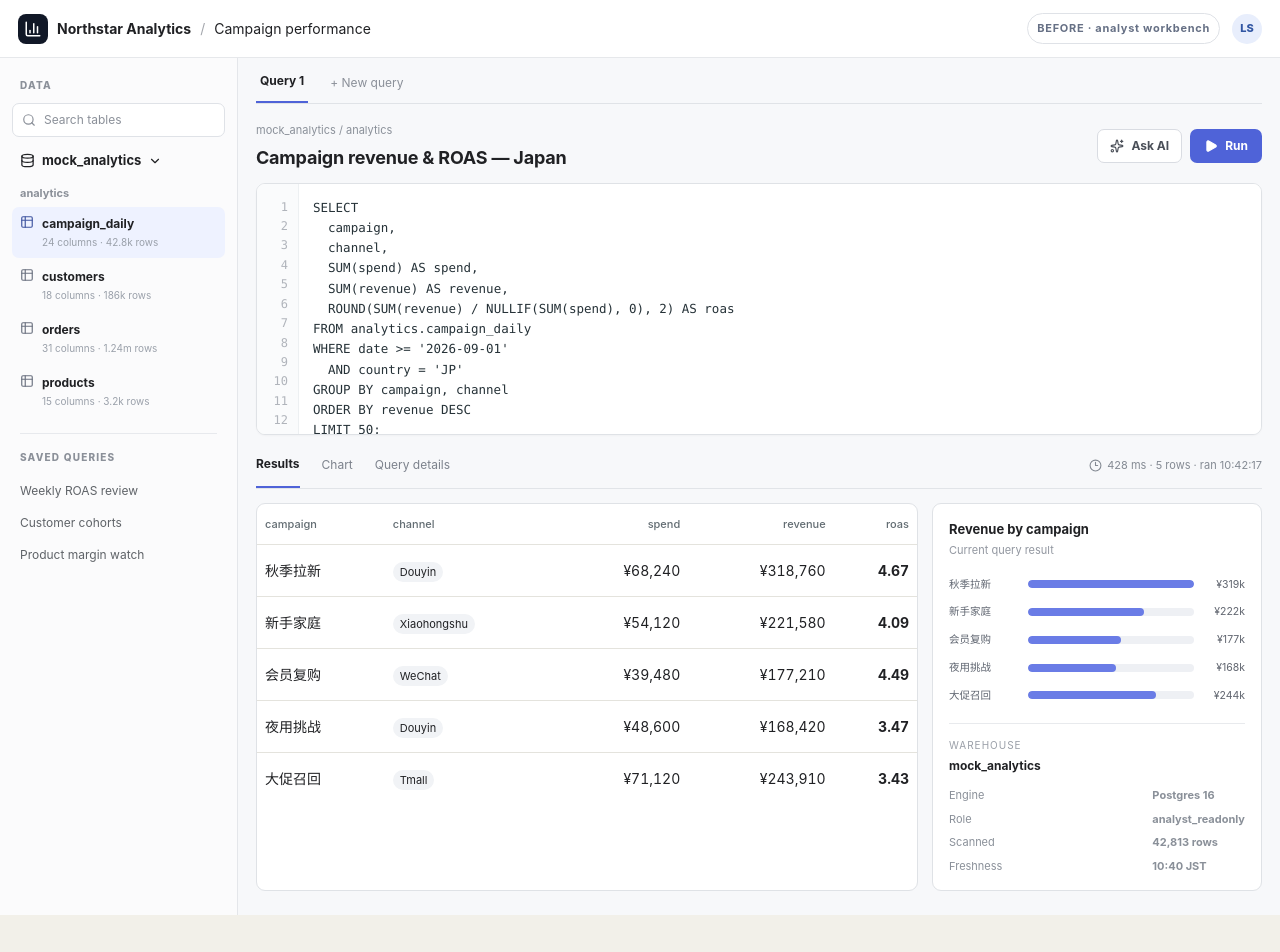
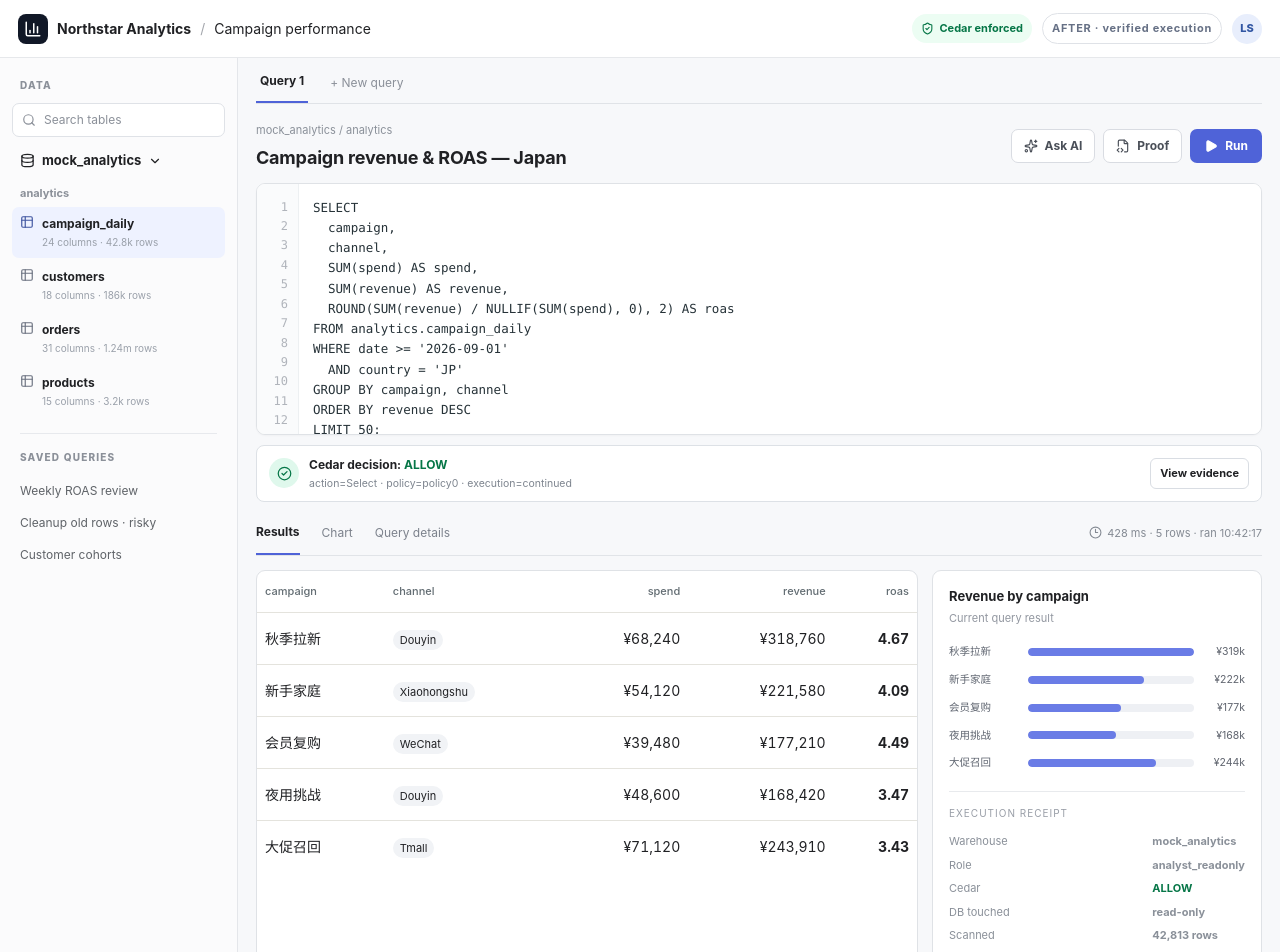
Before and after one commit to liush2yuxjtu/business-world-agent-diaper, a Next.js app: page /cedar-proof in a window 1280 px wide. Shown: the top 952 px of the page. Before the commit the page ends 915 px from the top, so only its background shows below. Built offline with nearby package versions, Linux system fonts and the light colour scheme.

Commit message:
feat: add Cedar verification receipt to analyst workbench

```diff
--- a/app/cedar-proof/page.tsx
+++ b/app/cedar-proof/page.tsx
@@ -1,18 +1,22 @@
 "use client";
 
-import { useMemo, useState } from "react";
+import { useMemo, useState, type CSSProperties } from "react";
 import {
   BarChart3,
+  CheckCircle2,
   ChevronDown,
   Clock3,
   Database,
+  FileCode2,
   Play,
   Search,
+  ShieldCheck,
   Sparkles,
   Table2,
+  XCircle,
 } from "lucide-react";
 
-const defaultSql = `SELECT
+const safeSql = `SELECT
   campaign,
   channel,
   SUM(spend) AS spend,
@@ -25,7 +29,39 @@ GROUP BY campaign, channel
 ORDER BY revenue DESC
 LIMIT 50;`;
 
-const rows = [
+const dangerSql = `DELETE FROM analytics.campaign_daily
+WHERE date < '2026-01-01';`;
+
+const cedarPolicy = `permit (
+  principal,
+  action == CedarDemo::Action::"Select",
+  resource == CedarDemo::Database::"mock_analytics"
+);
+
+forbid (
+  principal,
+  action == CedarDemo::Action::"Delete",
+  resource == CedarDemo::Database::"mock_analytics"
+);`;
+
+const leanProof = `inductive SqlAction where
+  | select
+  | delete
+  | other
+  deriving DecidableEq
+
+def cedarAllows : SqlAction → Bool
+  | .select => true
+  | .delete => false
+  | .other => false
+
+theorem read_only_policy_sound
+    (action : SqlAction)
+    (h : cedarAllows action = true) :
+    action = .select := by
+  cases action <;> simp [cedarAllows] at h ⊢`;
+
+const fallbackRows = [
   { campaign: "秋季拉新", channel: "Douyin", spend: 68240, revenue: 318760, roas: 4.67 },
   { campaign: "新手家庭", channel: "Xiaohongshu", spend: 54120, revenue: 221580, roas: 4.09 },
   { campaign: "会员复购", channel: "WeChat", spend: 39480, revenue: 177210, roas: 4.49 },
@@ -40,10 +76,60 @@ const tables = [
   ["products", "15 columns", "3.2k"],
 ];
 
-export default function CedarProofBefore() {
-  const [sql, setSql] = useState(defaultSql);
+type RunResponse = {
+  ok: boolean;
+  executed: boolean;
+  rows?: typeof fallbackRows;
+  cedar?: {
+    decision: "ALLOW" | "DENY" | "ERROR";
+    action: string;
+    determiningPolicies?: string[];
+    message?: string;
+  };
+  runtime?: {
+    scannedRows: number;
+    elapsedMs: number;
+    role: string;
+  };
+};
+
+export default function CedarProofAfter() {
+  const [sql, setSql] = useState(safeSql);
+  const [response, setResponse] = useState<RunResponse>({
+    ok: true,
+    executed: true,
+    rows: fallbackRows,
+    cedar: { decision: "ALLOW", action: "Select", determiningPolicies: ["policy0"] },
+    runtime: { scannedRows: 42813, elapsedMs: 428, role: "analyst_readonly" },
+  });
+  const [running, setRunning] = useState(false);
+  const [proofOpen, setProofOpen] = useState(false);
   const [ranAt, setRanAt] = useState("10:42:17");
-  const maxRevenue = useMemo(() => Math.max(...rows.map((r) => r.revenue)), []);
+
+  const rows = response.rows ?? [];
+  const maxRevenue = useMemo(
+    () => Math.max(1, ...rows.map((r) => r.revenue)),
+    [rows],
+  );
+
+  async function runQuery() {
+    setRunning(true);
+    try {
+      const res = await fetch("/api/cedar-proof", {
+        method: "POST",
+        headers: { "content-type": "application/json" },
+        body: JSON.stringify({ sql }),
+      });
+      const data = (await res.json()) as RunResponse;
+      setResponse(data);
+      setRanAt(new Date().toLocaleTimeString("en-GB", { hour12: false }));
+    } finally {
+      setRunning(false);
+    }
+  }
+
+  const decision = response.cedar?.decision ?? "ERROR";
+  const allowed = decision === "ALLOW";
 
   return (
     <main style={s.shell}>
@@ -55,7 +141,8 @@ export default function CedarProofBefore() {
           <span>Campaign performance</span>
         </div>
         <div style={s.headerActions}>
-          <span style={s.pill}>BEFORE · analyst workbench</span>
+          <span style={s.enforced}><ShieldCheck size={13}/> Cedar enforced</span>
+          <span style={s.pill}>AFTER · verified execution</span>
           <span style={s.avatar}>LS</span>
         </div>
       </header>
@@ -77,9 +164,9 @@ export default function CedarProofBefore() {
           ))}
           <div style={s.sideDivider}/>
           <div style={s.sideTitle}>SAVED QUERIES</div>
-          <div style={s.saved}>Weekly ROAS review</div>
+          <button style={s.savedButton} onClick={()=>setSql(safeSql)}>Weekly ROAS review</button>
+          <button style={s.savedButton} onClick={()=>setSql(dangerSql)}>Cleanup old rows · risky</button>
           <div style={s.saved}>Customer cohorts</div>
-          <div style={s.saved}>Product margin watch</div>
         </aside>
 
         <section style={s.workspace}>
@@ -95,11 +182,9 @@ export default function CedarProofBefore() {
             </div>
             <div style={s.editorActions}>
               <button style={s.secondary}><Sparkles size={14}/> Ask AI</button>
-              <button
-                style={s.run}
-                onClick={() => setRanAt(new Date().toLocaleTimeString("en-GB", {hour12:false}))}
-              >
-                <Play size={14} fill="currentColor"/> Run
+              <button style={s.secondary} onClick={()=>setProofOpen(!proofOpen)}><FileCode2 size={14}/> {proofOpen ? "Hide proof" : "Proof"}</button>
+              <button style={s.run} onClick={runQuery} disabled={running}>
+                <Play size={14} fill="currentColor"/> {running ? "Checking…" : "Run"}
               </button>
             </div>
           </div>
@@ -109,23 +194,52 @@ export default function CedarProofBefore() {
             <textarea value={sql} onChange={(e)=>setSql(e.target.value)} spellCheck={false} style={s.editor}/>
           </div>
 
+          <div style={s.guardrail}>
+            <div style={{...s.decisionDot, background: allowed ? "#dff8ec" : "#fee8e7", color: allowed ? "#067647" : "#b42318"}}>
+              {allowed ? <CheckCircle2 size={15}/> : <XCircle size={15}/>}
+            </div>
+            <div style={{flex:1}}>
+              <div style={s.guardTitle}>Cedar decision: <span style={{color:allowed?"#067647":"#b42318"}}>{decision}</span></div>
+              <div style={s.guardSub}>
+                action={response.cedar?.action ?? "unknown"} · policy={response.cedar?.determiningPolicies?.join(", ") || "default deny"} · execution={response.executed ? "continued" : "stopped before DB"}
+              </div>
+            </div>
+            <button style={s.evidenceButton} onClick={()=>setProofOpen(true)}>View evidence</button>
+          </div>
+
+          {proofOpen && (
+            <div style={s.proofGrid}>
+              <div>
+                <div style={s.proofLabel}>CEDAR POLICY · runtime</div>
+                <pre style={s.proofCode}>{cedarPolicy}</pre>
+              </div>
+              <div>
+                <div style={s.proofLabel}>LEAN · rule-level proof</div>
+                <pre style={s.proofCode}>{leanProof}</pre>
+              </div>
+              <div style={s.boundary}>
+                <strong>Trust boundary</strong>
+                <span>✓ Cedar runtime gates SQL before execution</span>
+                <span>✓ Lean source proves the demo rule “allowed ⇒ SELECT”</span>
+                <span>⚠ Natural language → SQL interpretation is not formally proven</span>
+              </div>
+            </div>
+          )}
+
           <div style={s.resultHeader}>
             <div style={s.resultTabs}>
               <strong style={s.resultTabActive}>Results</strong>
               <span style={s.resultTab}>Chart</span>
               <span style={s.resultTab}>Query details</span>
             </div>
-            <div style={s.runtime}><Clock3 size={13}/> 428 ms · 5 rows · ran {ranAt}</div>
+            <div style={s.runtime}><Clock3 size={13}/> {response.runtime?.elapsedMs ?? 0} ms · {rows.length} rows · ran {ranAt}</div>
           </div>
 
           <div style={s.grid}>
             <div style={s.tablePanel}>
+              {response.executed ? (
                 <table style={s.dataTable}>
-                <thead>
-                  <tr>
-                    <th>campaign</th><th>channel</th><th style={s.num}>spend</th><th style={s.num}>revenue</th><th style={s.num}>roas</th>
-                  </tr>
-                </thead>
+                  <thead><tr><th>campaign</th><th>channel</th><th style={s.num}>spend</th><th style={s.num}>revenue</th><th style={s.num}>roas</th></tr></thead>
                   <tbody>
                     {rows.map((r) => <tr key={r.campaign}>
                       <td>{r.campaign}</td><td><span style={s.channel}>{r.channel}</span></td>
@@ -135,11 +249,18 @@ export default function CedarProofBefore() {
                     </tr>)}
                   </tbody>
                 </table>
+              ) : (
+                <div style={s.blocked}>
+                  <ShieldCheck size={28}/>
+                  <strong>Query was not executed</strong>
+                  <span>Cedar denied this mutation before the database call. Mock data remains unchanged.</span>
+                </div>
+              )}
             </div>
 
             <aside style={s.chartPanel}>
               <div style={s.chartTitle}>Revenue by campaign</div>
-              <div style={s.chartSub}>Current query result</div>
+              <div style={s.chartSub}>{response.executed ? "Current query result" : "No execution result"}</div>
               <div style={s.bars}>
                 {rows.map((r) => (
                   <div key={r.campaign} style={s.barRow}>
@@ -150,13 +271,13 @@ export default function CedarProofBefore() {
                 ))}
               </div>
               <div style={s.detailCard}>
-                <div style={s.detailLabel}>Warehouse</div>
-                <strong>mock_analytics</strong>
+                <div style={s.detailLabel}>Execution receipt</div>
                 <div style={s.detailGrid}>
-                  <span>Engine</span><b>Postgres 16</b>
-                  <span>Role</span><b>analyst_readonly</b>
-                  <span>Scanned</span><b>42,813 rows</b>
-                  <span>Freshness</span><b>10:40 JST</b>
+                  <span>Warehouse</span><b>mock_analytics</b>
+                  <span>Role</span><b>{response.runtime?.role ?? "analyst_readonly"}</b>
+                  <span>Cedar</span><b style={{color:allowed?"#067647":"#b42318"}}>{decision}</b>
+                  <span>DB touched</span><b>{response.executed ? "read-only" : "no"}</b>
+                  <span>Scanned</span><b>{response.runtime?.scannedRows?.toLocaleString() ?? 0} rows</b>
                 </div>
               </div>
             </aside>
@@ -167,12 +288,13 @@ export default function CedarProofBefore() {
   );
 }
 
-const s: Record<string, React.CSSProperties> = {
+const s: Record<string, CSSProperties> = {
   shell:{minHeight:"100vh",background:"#f7f8fa",color:"#202124",fontFamily:"Inter, ui-sans-serif, system-ui, -apple-system, BlinkMacSystemFont, Segoe UI, sans-serif"},
   topbar:{height:58,background:"#fff",borderBottom:"1px solid #e6e8eb",display:"flex",alignItems:"center",justifyContent:"space-between",padding:"0 18px"},
   brand:{display:"flex",alignItems:"center",gap:9,fontSize:14},
   logo:{width:30,height:30,borderRadius:8,display:"grid",placeItems:"center",background:"#111827",color:"#fff"},
-  muted:{color:"#a4a7ad"},headerActions:{display:"flex",alignItems:"center",gap:12},
+  muted:{color:"#a4a7ad"},headerActions:{display:"flex",alignItems:"center",gap:10},
+  enforced:{fontSize:11,fontWeight:750,padding:"6px 9px",borderRadius:999,color:"#067647",background:"#ecfdf3",display:"flex",alignItems:"center",gap:5},
   pill:{fontSize:11,fontWeight:700,letterSpacing:.7,padding:"6px 9px",border:"1px solid #dfe2e7",borderRadius:999,color:"#667085",background:"#fff"},
   avatar:{width:30,height:30,borderRadius:999,display:"grid",placeItems:"center",fontSize:11,fontWeight:800,background:"#e8eefc",color:"#3156a3"},
   body:{display:"grid",gridTemplateColumns:"238px minmax(0,1fr)",minHeight:"calc(100vh - 58px)"},
@@ -186,6 +308,7 @@ const s: Record<string, React.CSSProperties> = {
   tableMeta:{fontSize:10,color:"#9aa0aa",marginTop:2},
   sideDivider:{height:1,background:"#e7e9ed",margin:"16px 8px"},
   saved:{fontSize:12,padding:"7px 8px",color:"#5f6368"},
+  savedButton:{display:"block",width:"100%",textAlign:"left",border:0,background:"transparent",fontSize:12,padding:"7px 8px",color:"#5f6368",cursor:"pointer"},
   workspace:{minWidth:0,padding:"0 18px 24px"},
   tabs:{height:46,display:"flex",alignItems:"end",gap:18,borderBottom:"1px solid #e0e3e7"},
   tabActive:{padding:"0 4px 11px",fontSize:12,fontWeight:700,borderBottom:"2px solid #4f63d8"},
@@ -194,21 +317,30 @@ const s: Record<string, React.CSSProperties> = {
   crumb:{fontSize:11,color:"#8a9099",marginBottom:5},
   queryTitle:{fontSize:18,fontWeight:720,letterSpacing:"-.2px"},
   editorActions:{display:"flex",gap:8},
-  secondary:{height:34,padding:"0 12px",borderRadius:7,border:"1px solid #d9dce2",background:"#fff",display:"flex",alignItems:"center",gap:7,fontSize:12,fontWeight:650,color:"#4a4f58"},
-  run:{height:34,padding:"0 14px",borderRadius:7,border:0,background:"#4f63d8",color:"#fff",display:"flex",alignItems:"center",gap:7,fontSize:12,fontWeight:750},
+  secondary:{height:34,padding:"0 12px",borderRadius:7,border:"1px solid #d9dce2",background:"#fff",display:"flex",alignItems:"center",gap:7,fontSize:12,fontWeight:650,color:"#4a4f58",cursor:"pointer"},
+  run:{height:34,padding:"0 14px",borderRadius:7,border:0,background:"#4f63d8",color:"#fff",display:"flex",alignItems:"center",gap:7,fontSize:12,fontWeight:750,cursor:"pointer"},
   editorWrap:{height:252,border:"1px solid #dfe2e6",background:"#fff",borderRadius:9,display:"grid",gridTemplateColumns:"42px 1fr",overflow:"hidden",boxShadow:"0 1px 2px rgba(16,24,40,.03)"},
   lineNumbers:{padding:"14px 10px",whiteSpace:"pre",textAlign:"right",lineHeight:1.62,fontFamily:"ui-monospace,SFMono-Regular,Menlo,monospace",fontSize:12,color:"#b0b4bb",background:"#fafbfc",borderRight:"1px solid #edf0f2"},
   editor:{border:0,resize:"none",outline:"none",padding:14,fontFamily:"ui-monospace,SFMono-Regular,Menlo,monospace",fontSize:12.5,lineHeight:1.62,color:"#263238",background:"#fff"},
+  guardrail:{marginTop:10,display:"flex",alignItems:"center",gap:10,padding:"10px 12px",border:"1px solid #dde1e6",borderRadius:8,background:"#fff"},
+  decisionDot:{width:30,height:30,borderRadius:999,display:"grid",placeItems:"center"},
+  guardTitle:{fontSize:12,fontWeight:750},guardSub:{fontSize:10.5,color:"#7e858f",marginTop:2},
+  evidenceButton:{fontSize:11,fontWeight:700,border:"1px solid #d9dde3",background:"#fff",borderRadius:6,padding:"6px 9px",cursor:"pointer"},
+  proofGrid:{display:"grid",gridTemplateColumns:"1fr 1fr",gap:10,marginTop:10,padding:12,border:"1px solid #dfe2e6",borderRadius:9,background:"#f8fafc"},
+  proofLabel:{fontSize:10,fontWeight:800,letterSpacing:1,color:"#7d8490",marginBottom:6},
+  proofCode:{margin:0,whiteSpace:"pre-wrap",overflowX:"auto",background:"#111827",color:"#e8edf5",padding:12,borderRadius:7,fontSize:10.5,lineHeight:1.55,maxHeight:230},
+  boundary:{gridColumn:"1 / -1",display:"flex",gap:12,flexWrap:"wrap",fontSize:10.5,color:"#667085",paddingTop:2},
   resultHeader:{display:"flex",justifyContent:"space-between",alignItems:"center",height:46,borderBottom:"1px solid #e1e4e8",marginTop:8},
   resultTabs:{display:"flex",gap:22,height:"100%",alignItems:"end"},
   resultTabActive:{height:"100%",display:"flex",alignItems:"center",fontSize:12,borderBottom:"2px solid #4f63d8"},
   resultTab:{height:"100%",display:"flex",alignItems:"center",fontSize:12,color:"#7c828c"},
   runtime:{fontSize:11,color:"#848a93",display:"flex",alignItems:"center",gap:5},
   grid:{display:"grid",gridTemplateColumns:"minmax(0,1fr) 330px",gap:14,paddingTop:14},
-  tablePanel:{background:"#fff",border:"1px solid #dfe2e6",borderRadius:9,overflow:"auto"},
+  tablePanel:{background:"#fff",border:"1px solid #dfe2e6",borderRadius:9,overflow:"auto",minHeight:260},
   dataTable:{width:"100%",borderCollapse:"collapse",fontSize:12},
   num:{textAlign:"right"},
   channel:{padding:"3px 7px",borderRadius:999,background:"#f1f3f6",fontSize:11},
+  blocked:{height:250,display:"flex",flexDirection:"column",alignItems:"center",justifyContent:"center",gap:8,color:"#667085",textAlign:"center",padding:30,fontSize:12},
   chartPanel:{background:"#fff",border:"1px solid #dfe2e6",borderRadius:9,padding:16},
   chartTitle:{fontSize:13,fontWeight:750},chartSub:{fontSize:11,color:"#9297a0",marginTop:3},
   bars:{display:"grid",gap:12,marginTop:18},
```
Lines whose indentation alone changed are shown as unchanged.
